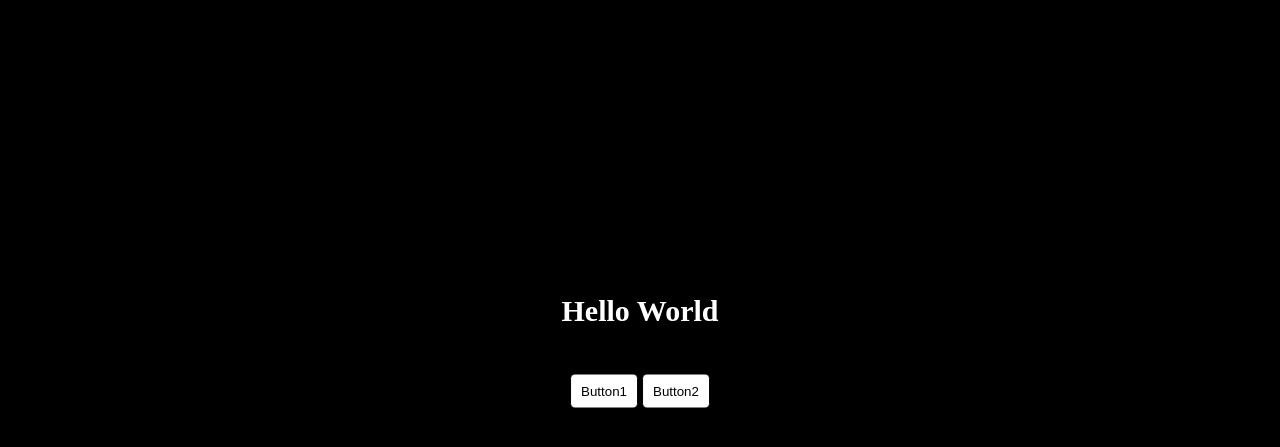
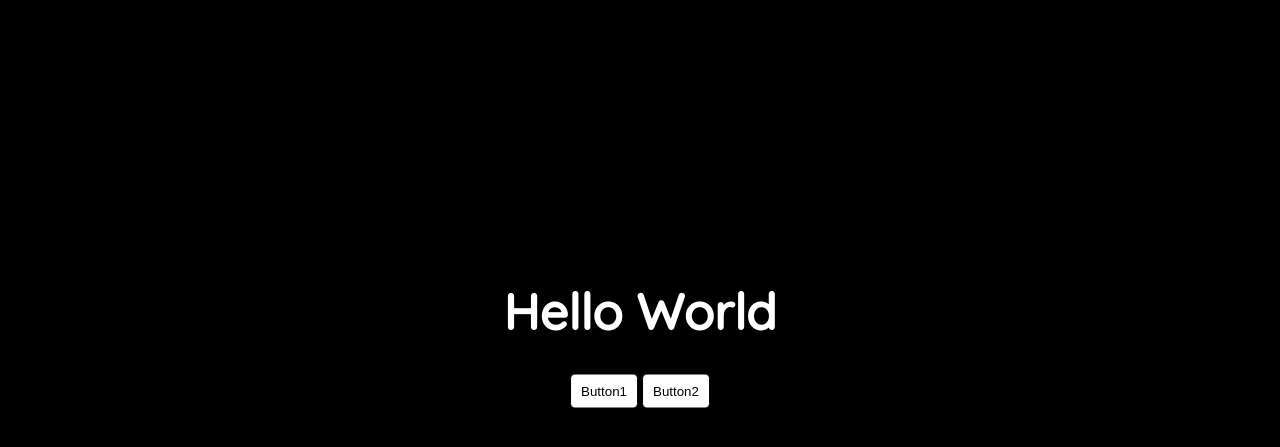
Before and after one commit to GGAshwin/My-site, a plain HTML site: page index.html in a window 1280 px wide. Shown: the part 89-536 px from the top of the page. Drawn offline with Linux system fonts and the light colour scheme.

Commit message:
Add files via upload

```diff
--- a/style.scss
+++ b/style.scss
@@ -1,3 +1,4 @@
+@import url('https://fonts.googleapis.com/css2?family=Quicksand:wght@500&display=swap');
 *{
     margin: 0;
     padding: 0;
@@ -42,8 +43,11 @@ ul li:hover{
     transform: translate(-50%,-50%);
     top: 50%;
     left: 50%;
+    width: 80%;
+    text-align: center;
     h1{
-        font-size: 30px;
+        font-size: 50px;
+        font-family: 'Quicksand', sans-serif;
     }
 }
 .buttons{
```
Also changed, not shown: style.css, 1 other file.
